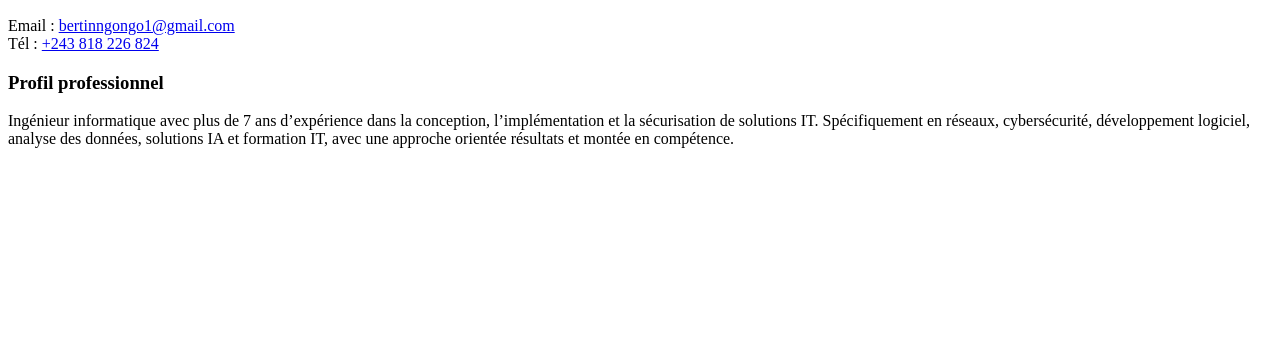
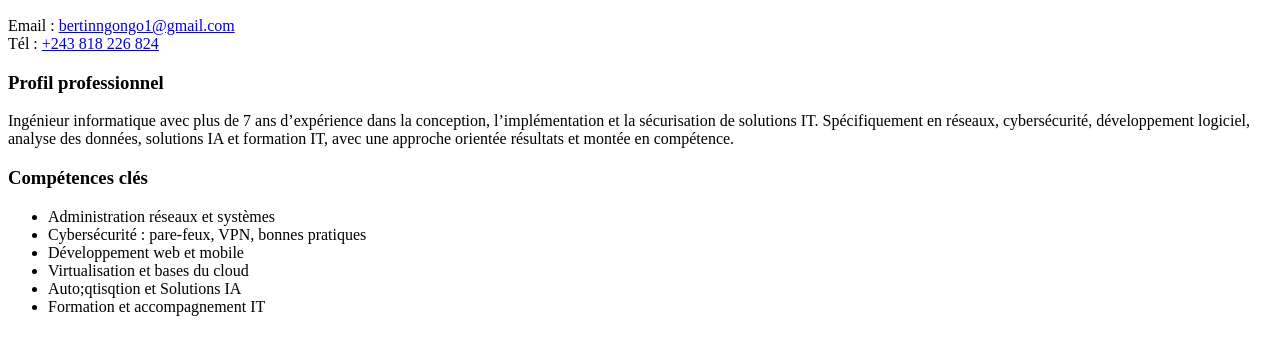
Before and after one commit to BanDev01/mini-site-professionnel, a plain HTML site: page index.html in a window 1280 px wide. Shown: the part 110-464 px from the top of the page. Drawn offline with Linux system fonts and the light colour scheme.

Commit message:
Ajout de la section compétences clés

```diff
--- a/index.html
+++ b/index.html
@@ -31,6 +31,18 @@
         </p>
     </section>
 
+    <section>
+        <h3>Compétences clés</h3>
+        <ul>
+            <li>Administration réseaux et systèmes</li>
+	    <li>Cybersécurité : pare-feux, VPN, bonnes pratiques</li>
+	    <li>Développement web et mobile</li>
+	    <li>Virtualisation et bases du cloud</li>
+	    <li>Auto;qtisqtion et Solutions IA</li>
+            <li>Formation et accompagnement IT</li>
+        </ul>
+    </section>
+
 
 </body>
 </html>
```
